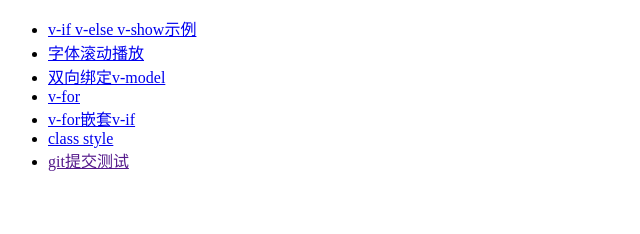
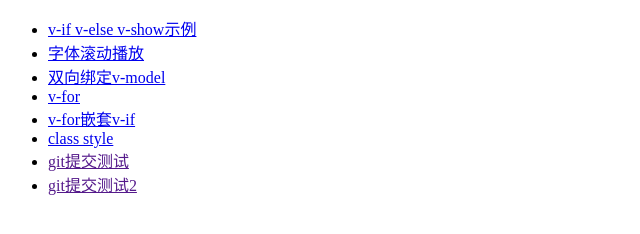
Before and after one commit to jack-tmac/vueStudyDemo, a website: page index.html in a window 1280 px wide. Shown: the whole page, without its empty margins (0-640 px from the left). Drawn offline with Linux system fonts and the light colour scheme.

Commit message:
git提交测试2

```diff
--- a/index.html
+++ b/index.html
@@ -19,6 +19,7 @@
                 <li><a href="./example/v-for-if.html">v-for嵌套v-if</a></li>
                 <li><a href="./example/style-class.html">class style</a></li>
                 <li><a href="">git提交测试</a></li>
+                <li><a href="">git提交测试2</a></li>
             </ul>
         </div>
     </div>
```
